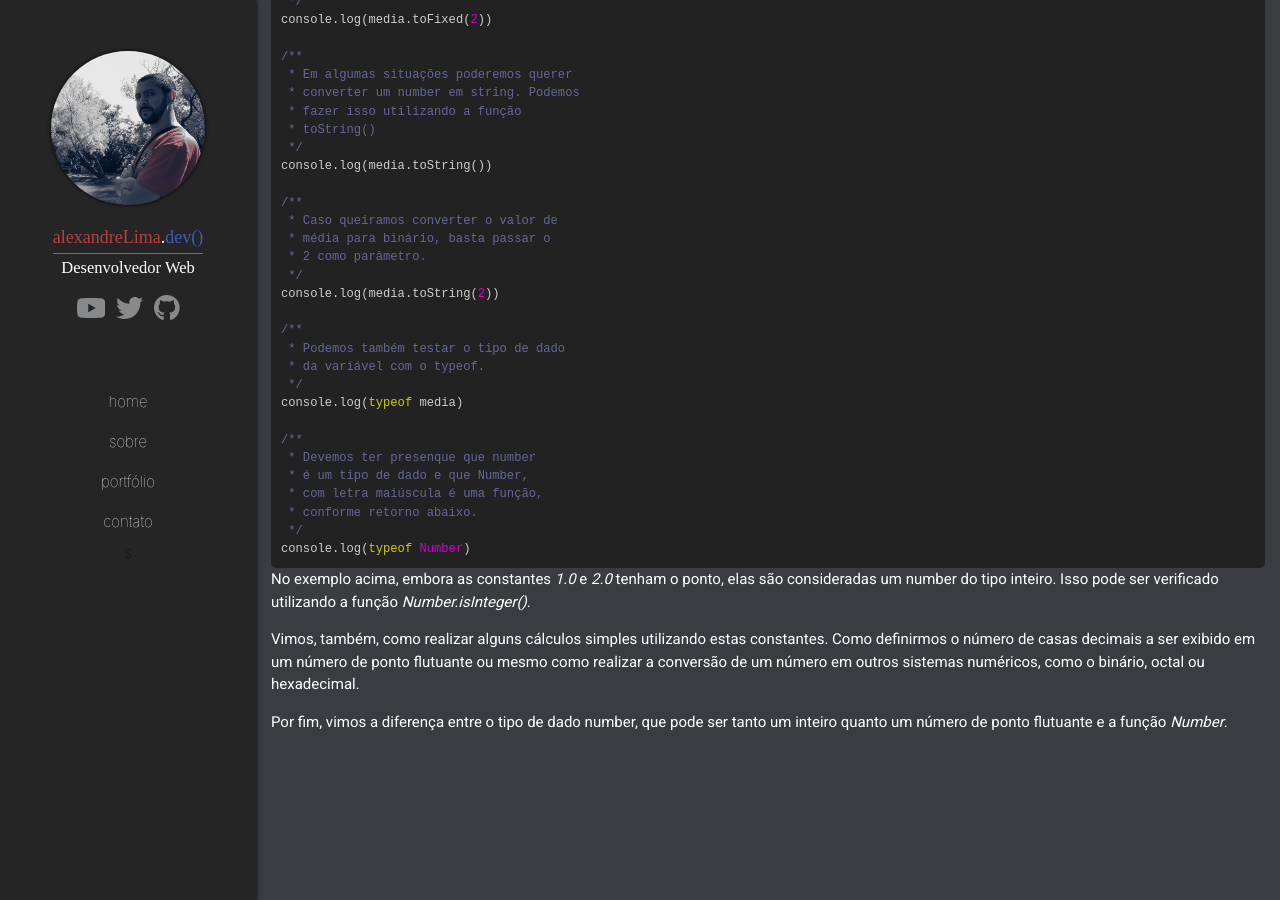
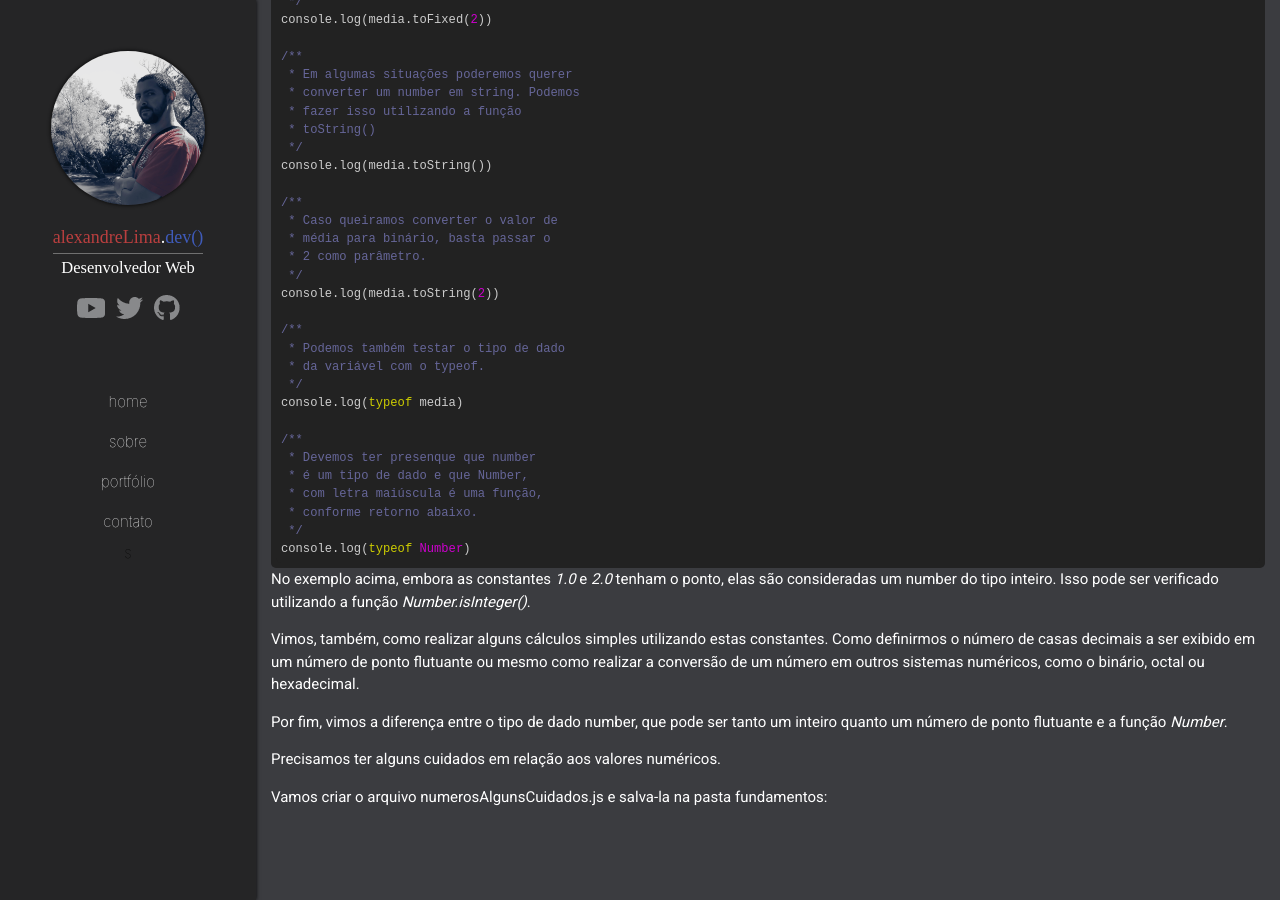
Before and after one commit to Alexandresl/alexandrelima-dev, a Jekyll site: the page built from _posts/2019-07-29-javascript-3-fundamentos.md, in a window 1280 px wide and 900 px high, scrolled down 5347 px. Built offline with Jekyll 4.4.1, drawn with Linux system fonts in a browser that asks for light colours; some web fonts are replaced; comment, search, counter and statistics services are not loaded.

Commit message:
Update Blog “2019-07-29-javascript-3-fundamentos”

```diff
--- a/_posts/2019-07-29-javascript-3-fundamentos.md
+++ b/_posts/2019-07-29-javascript-3-fundamentos.md
@@ -276,3 +276,7 @@ No exemplo acima, embora as constantes *1.0* e *2.0* tenham o ponto, elas são c
 Vimos, também, como realizar alguns cálculos simples utilizando estas constantes. Como definirmos o número de casas decimais a ser exibido em um número de ponto flutuante ou mesmo como realizar a conversão de um número em outros sistemas numéricos, como o binário, octal ou hexadecimal.
 
 Por fim, vimos a diferença entre o tipo de dado number, que pode ser tanto um inteiro quanto um número de ponto flutuante e a função *Number*.
+
+Precisamos ter alguns cuidados em relação aos valores numéricos.
+
+Vamos criar o arquivo numerosAlgunsCuidados.js e salva-la na pasta fundamentos:
```
